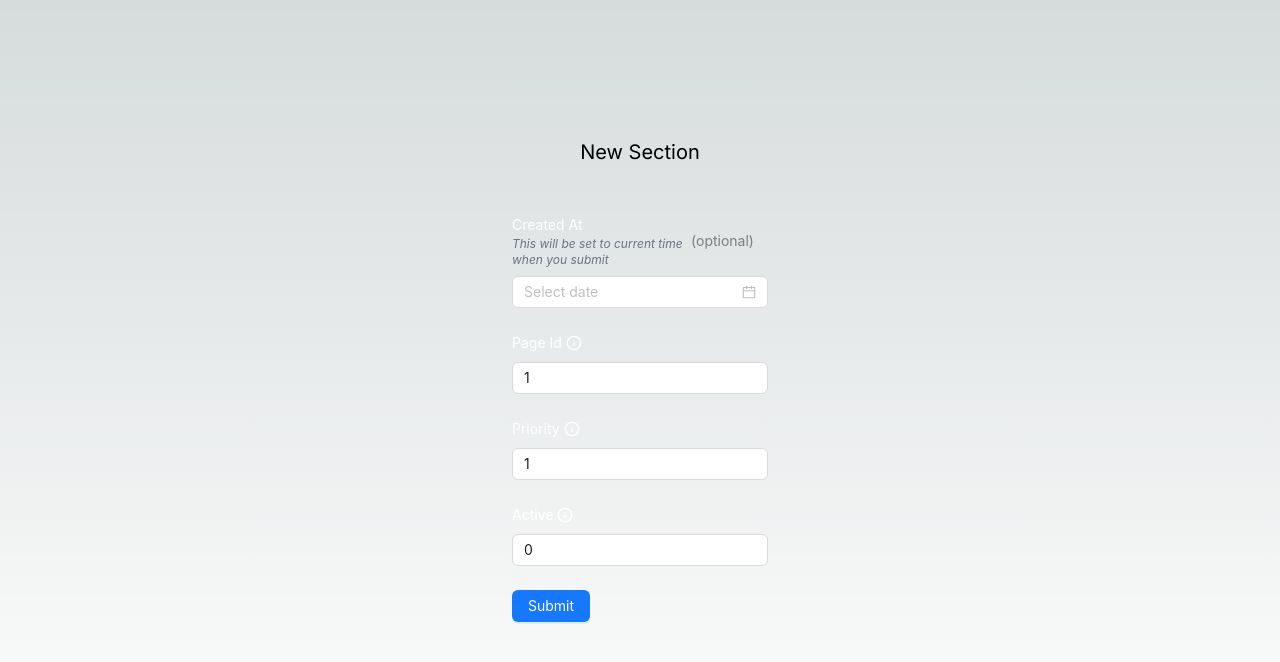
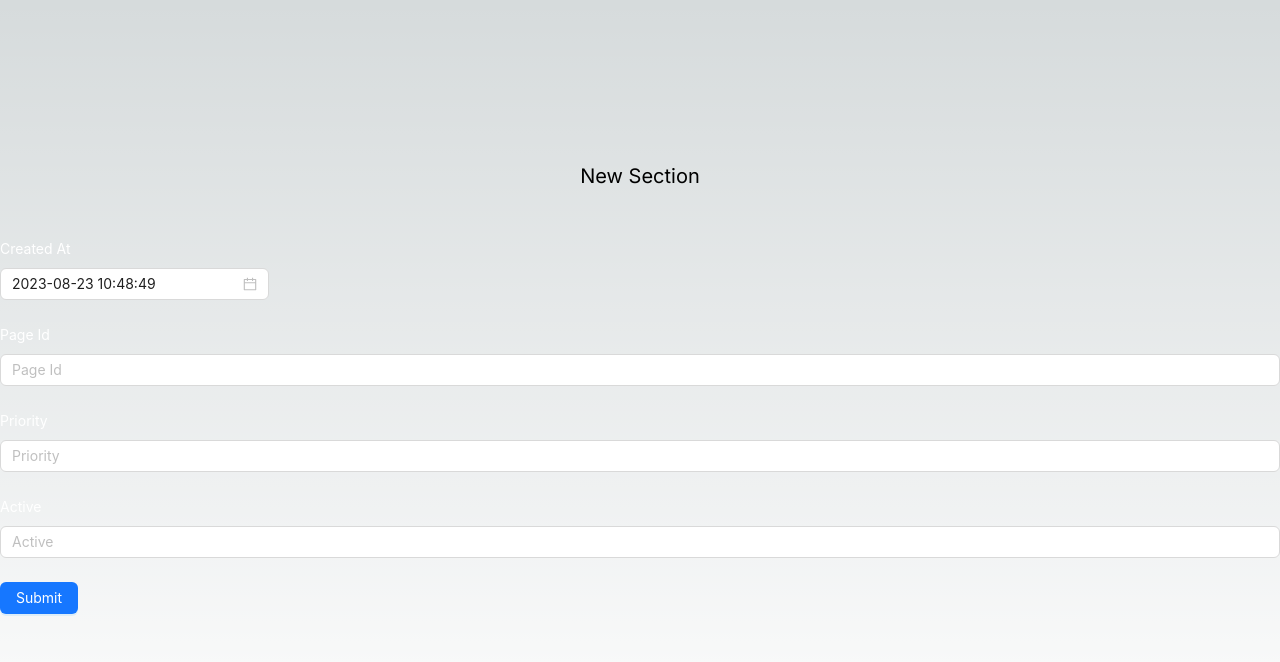
Before and after one commit to ChampionBuffalo1/fc-upm, a Next.js app: page /page_section/create in a window 1280 px wide. Shown: the top 662 px of the page. Built offline with nearby package versions, Linux system fonts and the light colour scheme.

Commit message:
using json based form

```diff
--- a/src/app/page_section/create/page.tsx
+++ b/src/app/page_section/create/page.tsx
@@ -1,25 +1,42 @@
 "use client";
 
 import { Dayjs } from "dayjs";
-import { Info } from "lucide-react";
 import { useRouter } from "next/navigation";
-import { RequiredMark } from "@/types/util";
-import { useCallback, useState } from "react";
-import { Button, DatePicker, Form, Input } from "antd";
+import { useCallback, useMemo } from "react";
+import JsonForm, { FormField } from "@/components/Forms";
 
 export default function CreatePage() {
   const router = useRouter();
-  const [form] = Form.useForm();
-  const [requiredMark, setRequiredMarkType] =
-    useState<RequiredMark>("optional");
+  const fields: FormField = useMemo(
+    () => [
+      {
+        type: "date",
+        name: "ca-picker",
+        label: "Created At",
+        required: "Created At is required",
+      },
+      {
+        type: "number",
+        name: "page_config_id",
+        label: "Page Id",
+        required: "Page Id is required",
+      },
+      {
+        type: "number",
+        name: "priority",
+        label: "Priority",
+        required: "Priority is required",
+      },
 
-  const onRequiredTypeChange = ({
-    requiredMarkValue,
-  }: {
-    requiredMarkValue: RequiredMark;
-  }) => {
-    setRequiredMarkType(requiredMarkValue);
-  };
+      {
+        type: "number",
+        name: "active",
+        label: "Active",
+        required: "Active is required",
+      },
+    ],
+    []
+  );
 
   const handleSubmit = useCallback(
     (value: {
@@ -47,93 +64,7 @@ export default function CreatePage() {
   return (
     <div className="flex flex-col justify-center items-center w-full h-full">
       <span className="text-xl mb-8">New Section</span>
-      <Form
-        className="w-72 p-4"
-        form={form}
-        layout="vertical"
-        onFinish={handleSubmit}
-        requiredMark={requiredMark}
-        onValuesChange={onRequiredTypeChange}
-        initialValues={{ requiredMarkValue: requiredMark }}
-      >
-        <Form.Item
-          name="ca-picker"
-          label={
-            <div className="flex flex-col">
-              <label className="text-white"> Created At</label>
-              <em className="text-gray-500 hover:text-gray-200 text-xs">
-                This will be set to current time when you submit
-              </em>
-            </div>
-          }
-          rules={[
-            {
-              type: "object" as const,
-            },
-          ]}
-        >
-          <DatePicker showTime format="YYYY-MM-DD HH:mm:ss" />
-        </Form.Item>
-
-        <Form.Item
-          name="page_config_id"
-          label={<label className="text-white">Page Id</label>}
-          rules={[
-            {
-              required: true,
-              message: "Please provide Page Id",
-              pattern: new RegExp(/^[0-9]+$/),
-            },
-          ]}
-          tooltip={{
-            title: "This is a required field",
-            icon: <Info size={16} color="white" />,
-          }}
-          initialValue={1}
-        >
-          <Input placeholder="Priority" />
-        </Form.Item>
-        <Form.Item
-          name="priority"
-          label={<label className="text-white">Priority</label>}
-          rules={[
-            {
-              required: true,
-              message: "Priority must be a number",
-              pattern: new RegExp(/^[0-9]+$/),
-            },
-          ]}
-          tooltip={{
-            title: "This is a required field",
-            icon: <Info size={16} color="white" />,
-          }}
-          initialValue={1}
-        >
-          <Input placeholder="Priority" />
-        </Form.Item>
-        <Form.Item
-          name="active"
-          label={<label className="text-white">Active</label>}
-          rules={[
-            {
-              required: true,
-              pattern: new RegExp(/^[0-9]+$/),
-            },
-          ]}
-          tooltip={{
-            title: "This is a required field",
-            icon: <Info size={16} color="white" />,
-          }}
-          initialValue={0}
-        >
-          <Input placeholder="Active" />
-        </Form.Item>
-        <Form.Item>
-          <Button type="primary" htmlType="submit">
-            Submit
-          </Button>
-        </Form.Item>
-      </Form>
+      <JsonForm fields={fields} submit={handleSubmit} />
     </div>
   );
 }
```
